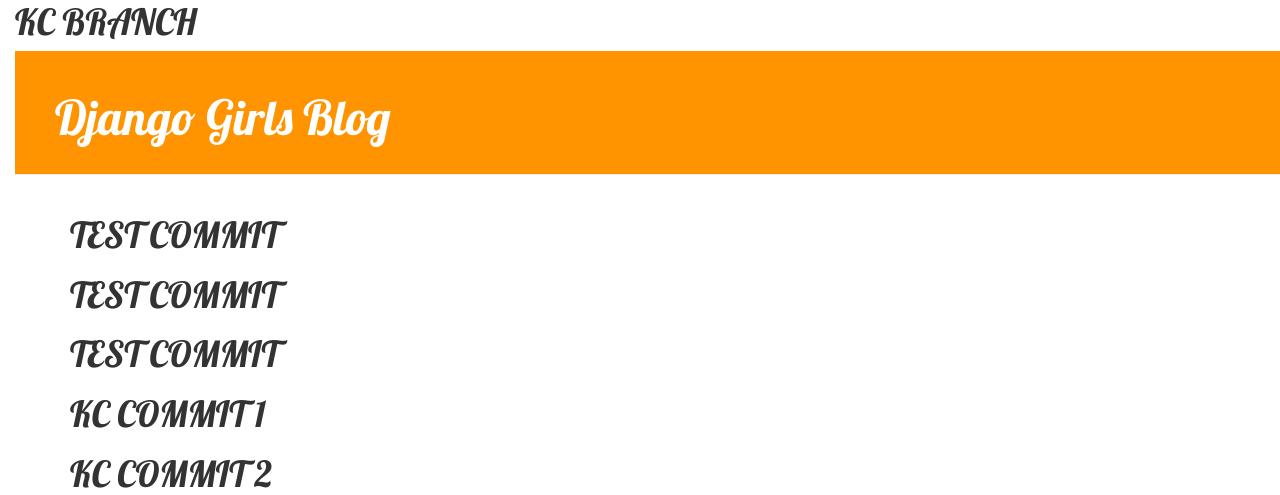
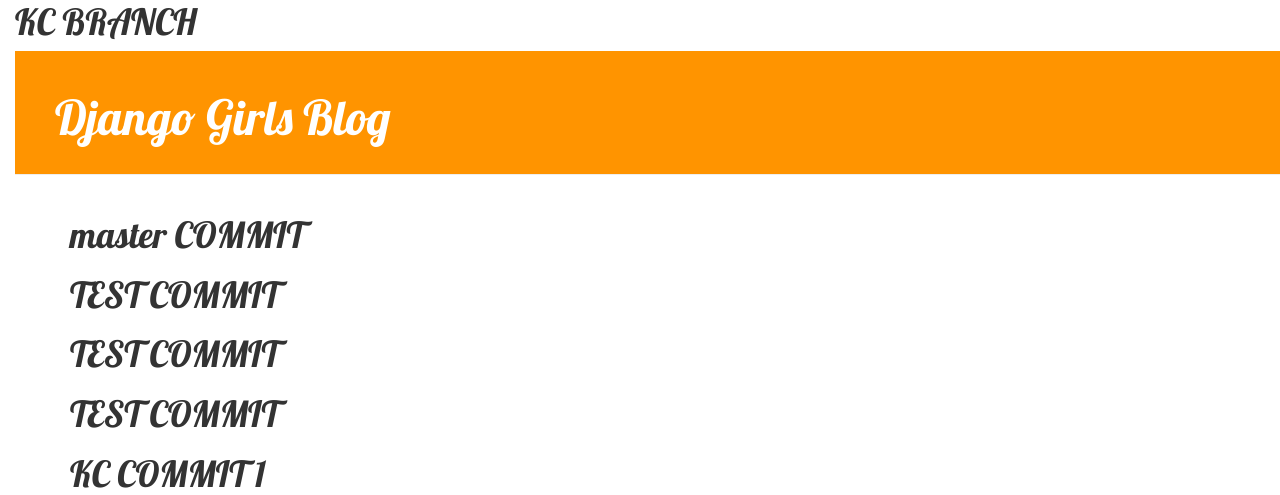
Before and after one commit to rosekathy/my-first-blog, a Django app: template blog/templates/blog/post_detail.html in a window 1280 px wide. Shown: the part 197-692 px from the top of the page. Run offline with Django 3.2, Linux system fonts and the light colour scheme; the template is opened without the code that fills it, so the values that code supplies are empty; some libraries are stand-ins or nearby versions.

Commit message:
master commit

```diff
--- a/blog/templates/blog/post_detail.html
+++ b/blog/templates/blog/post_detail.html
@@ -1,6 +1,7 @@
 {% extends 'blog/base.html' %}
 
 {% block content %}
+    <h1>master COMMIT</h1>
     <h1>TEST COMMIT</h1>
     <h1>TEST COMMIT</h1>
     <h1>TEST COMMIT</h1>
```
